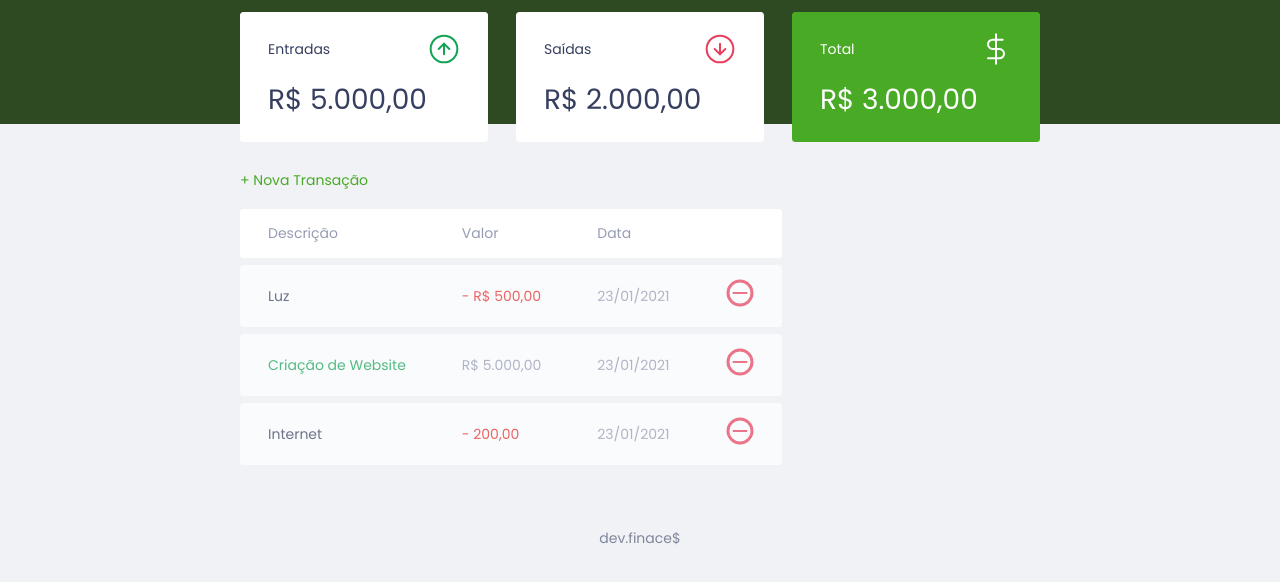
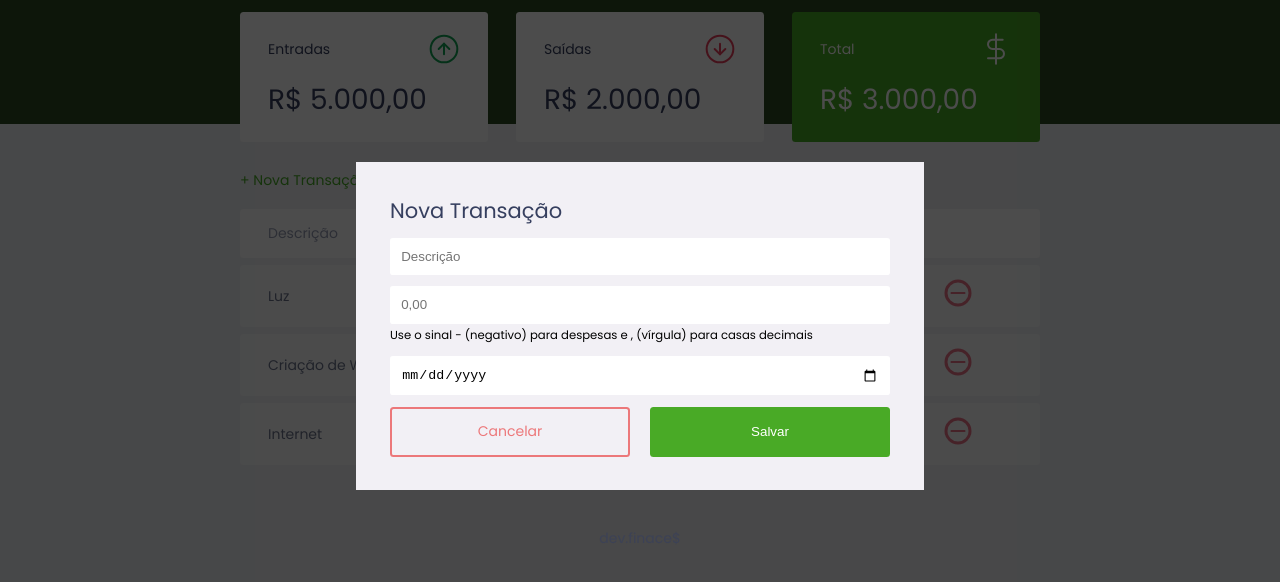
Before and after one commit to Ludmila-Garcia/maratona-discover2021, a plain HTML site: page index.html in a window 1280 px wide. Shown: the part 74-656 px from the top of the page. Drawn offline with Linux system fonts and the light colour scheme.

Commit message:
Adicionando Modal

```diff
--- a/index.html
+++ b/index.html
@@ -70,8 +70,8 @@
                         </td>
                     </tr>
                     <tr>
-                        <td class="income">Criação de Website</td>
-                        <td class="">R$ 5.000,00</td>
+                        <td class="description">Criação de Website</td>
+                        <td class="income">R$ 5.000,00</td>
                         <td class="date">23/01/2021</td>
                         <td>
                             <img src="./assets/minus.svg" alt="Remover transação">
@@ -90,6 +90,63 @@
         </section>
     </main>
 
+    <div class="modal-overlay active">
+        <div class="modal">
+            <div id="form">
+                <h2>Nova Transação</h2>
+                <form action="">
+                    <div class="input-group">
+                        <label
+                            class="sr-only"
+                            for="description">Descrição
+                        </label>
+                        <input
+                            type="text"
+                            id="description"
+                            name="description"
+                            placeholder="Descrição"
+                        />
+                    </div>
+
+                    <div class="input-group">
+                        <label
+                            class="sr-only"
+                            for="amount">Valor
+                        </label>
+                        <input
+                            type="number"
+                            step="0.01"
+                            id="amount"
+                            name="amount"
+                            placeholder="0,00"
+                        />
+                        <small>Use o sinal - (negativo) para despesas e , (vírgula) para casas decimais</small>
+
+                        <div class="input-group">
+                            <label
+                                class="sr-only"
+                                for="date">Data
+                            </label>
+                            <input
+                                type="date"
+                                id="date"
+                                name="date"
+                            />
+                        </div>
+
+                        <div class="input-group actions">
+                            <a href="a" class="button cancel">Cancelar</a>
+                            <button>Salvar</button>
+
+                        </div>
+
+                    </div>
+
+                </form>
+            </div>
+        </div>
+    </div>
+
     <footer>
         <p>dev.finace$</p>
     </footer>
--- a/style.css
+++ b/style.css
@@ -1,6 +1,9 @@
 /* --------------------------GLOBAL ------------------*/
 :root {
     --dark-blue: #363f5f;
+    --green: #49AA26;
+    --light-green: #3dd705;
+    --red: #e92929;
 }
 
 * {
@@ -48,17 +51,55 @@ h2 {
 
 /* ------------------------LINKS & BUTTONS ------------------*/
 a {
-    color: #49AA26;
+    color: var(--green);
     text-decoration: none;
 }
 
 a:hover {
-    color: #3dd705;
+    color: var(--light-green);
+}
+
+button {
+    width: 100%;
+    height: 50px;
+
+    border: none;
+
+    color: white;
+    background: var(--green);
+
+    padding: 0;
+
+    border-radius: 0.25rem;
+
+    cursor: pointer;
+}
+
+button:hover {
+    background: var(--light-green);
 }
 
 .button.new {
     display: inline-block;
     margin-bottom: 0.8rem;
+}
+
+.button.cancel {
+    color: var(--red);
+    border: 2px var(--red) solid;
+    border-radius: 0.25rem;
+
+    height: 50px;
+
+    display: flex;
+    align-items: center;
+    justify-content: center;
+
+    opacity: 0.6;
+}
+
+.button.cancel:hover {
+    opacity: 1;
 }
 /* ------------------------HEADER ------------------*/
 header {
@@ -110,19 +151,21 @@ header {
 }
 
 .card.total {
-    background: #49AA26;
+    background: var(--green);
     color: white;
 }
 
-/* --------------------------TABLE------------------*/
+/* --------------------------TABLE-------------------*/
+#transaction {
+    display: block;
+    width: 100%;
+    overflow-x: auto;
+}
 
 #data-table {
-    display: block;
     width: 100%;
     border-spacing: 0 0.5rem;
-    color: #969cb3;
-
-    overflow: auto;
+    color:#969cb3;
 }
 
 table thead tr th:first-child,
@@ -166,8 +209,69 @@ td.income {
 }
 
 td.expense {
-    color: #e92929;
+    color: var(--red);
 }
+
+/* ----------MODAL--------------------------*/
+.modal-overlay {
+    width: 100%;
+    height: 100%;
+
+    background-color: rgba(0,0,0,0.7);
+    position: fixed;
+    top: 0;
+
+    display: flex;
+    align-items: center;
+    justify-content: center;
+
+    opacity: 0;
+    visibility: hidden;
+}
+
+.modal-overlay.active{
+    opacity: 1;
+    visibility: visible;
+}
+
+.modal {
+    background: #F2F0f5;
+    padding: 2.4rem;
+}
+
+/* ----------FORM--------------------------*/
+#form {
+    max-width: 500px;
+}
+
+#form h2 {
+    margin-top: 0;
+}
+
+input {
+    border: none;
+    border-radius: 0.2rem;
+
+    padding: 0.8rem;
+
+    width: 100%;
+}
+
+.input-group {
+    margin-top: 0.8rem;
+}
+
+.input-group.actions {
+    display: flex;
+    justify-content: space-between;
+    align-items: center;
+}
+
+.input-group.actions .button,
+.input-group.actions button{
+    width: 48%;
+}
+
 
 /* --------------------------FOOTER------------------*/
 footer {
```
